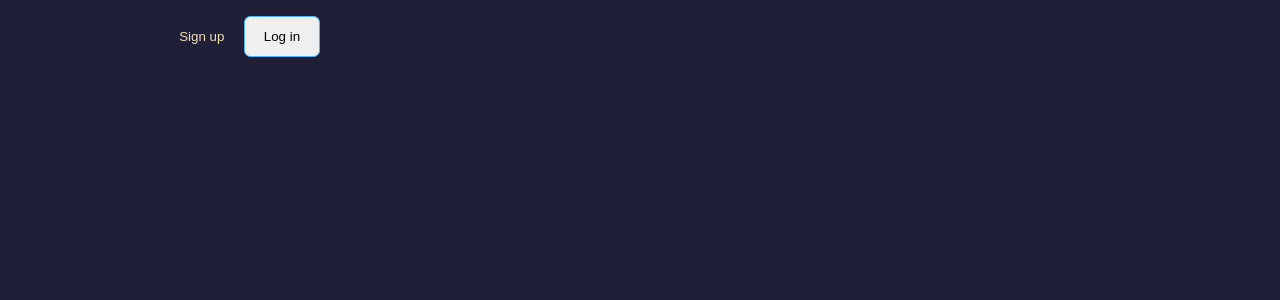
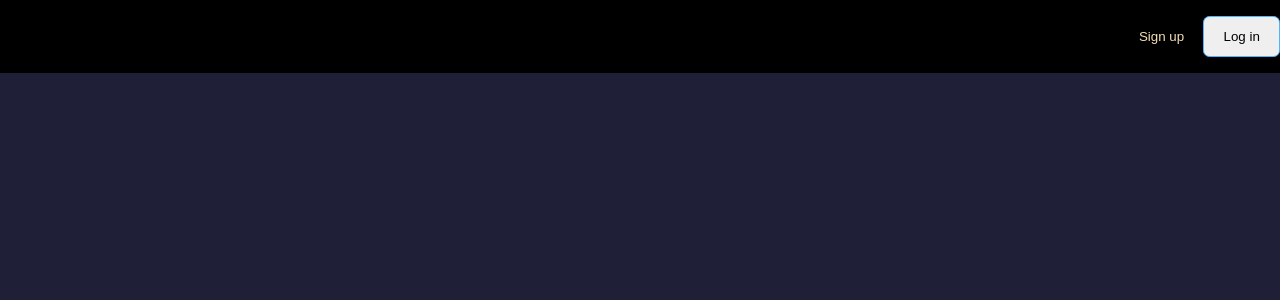
Before and after one commit to 12moi/spotify, a React (Create React App) app: page / in a window 1280 px wide. Shown: the top 300 px of the page. Built offline with nearby package versions, Linux system fonts and the light colour scheme.

Commit message:
add changes

```diff
--- a/package.json
+++ b/package.json
@@ -10,6 +10,7 @@
     "react": "^18.2.0",
     "react-bootstrap": "^2.4.0",
     "react-dom": "^18.2.0",
+    "react-icons": "^4.4.0",
     "react-scripts": "5.0.1",
     "web-vitals": "^2.1.4"
   },
--- a/src/App.css
+++ /dev/null
@@ -1,38 +0,0 @@
-.App {
-  text-align: center;
-}
-
-.App-logo {
-  height: 40vmin;
-  pointer-events: none;
-}
-
-@media (prefers-reduced-motion: no-preference) {
-  .App-logo {
-    animation: App-logo-spin infinite 20s linear;
-  }
-}
-
-.App-header {
-  background-color: #282c34;
-  min-height: 100vh;
-  display: flex;
-  flex-direction: column;
-  align-items: center;
-  justify-content: center;
-  font-size: calc(10px + 2vmin);
-  color: white;
-}
-
-.App-link {
-  color: #61dafb;
-}
-
-@keyframes App-logo-spin {
-  from {
-    transform: rotate(0deg);
-  }
-  to {
-    transform: rotate(360deg);
-  }
-}
--- a/src/components/header/Header.jsx
+++ b/src/components/header/Header.jsx
@@ -4,10 +4,12 @@ import './header.css'
 function Header() {
   return (
     <header>
-      <div className='container header_container'>
+  <header_Icons/>
+      <div className='sign'>
       <button className='primary'>Sign up</button>
       <button className='btn'>Log in</button>
       </div>
+
 
     </header>
   )
--- a/src/components/header/header.css
+++ b/src/components/header/header.css
@@ -1,9 +1,18 @@
 
 header{
     padding-top: 1rem;
-
+    padding-bottom: 1rem;
+    background-color: black;
 }
-
+.sign{
+    margin-left: 3%;
+    display: flex;
+    justify-content: right;
+}
+.header_icons {
+    color: white;
+    font-size: 2rem;
+}
   .btn{
     display: inline-block;
     width: max-content;
```
Also changed, not shown: src/components/header/header_Icons.jsx (added, +19 -0 lines), 1 other file (tests, documents, lock files or other folders).
